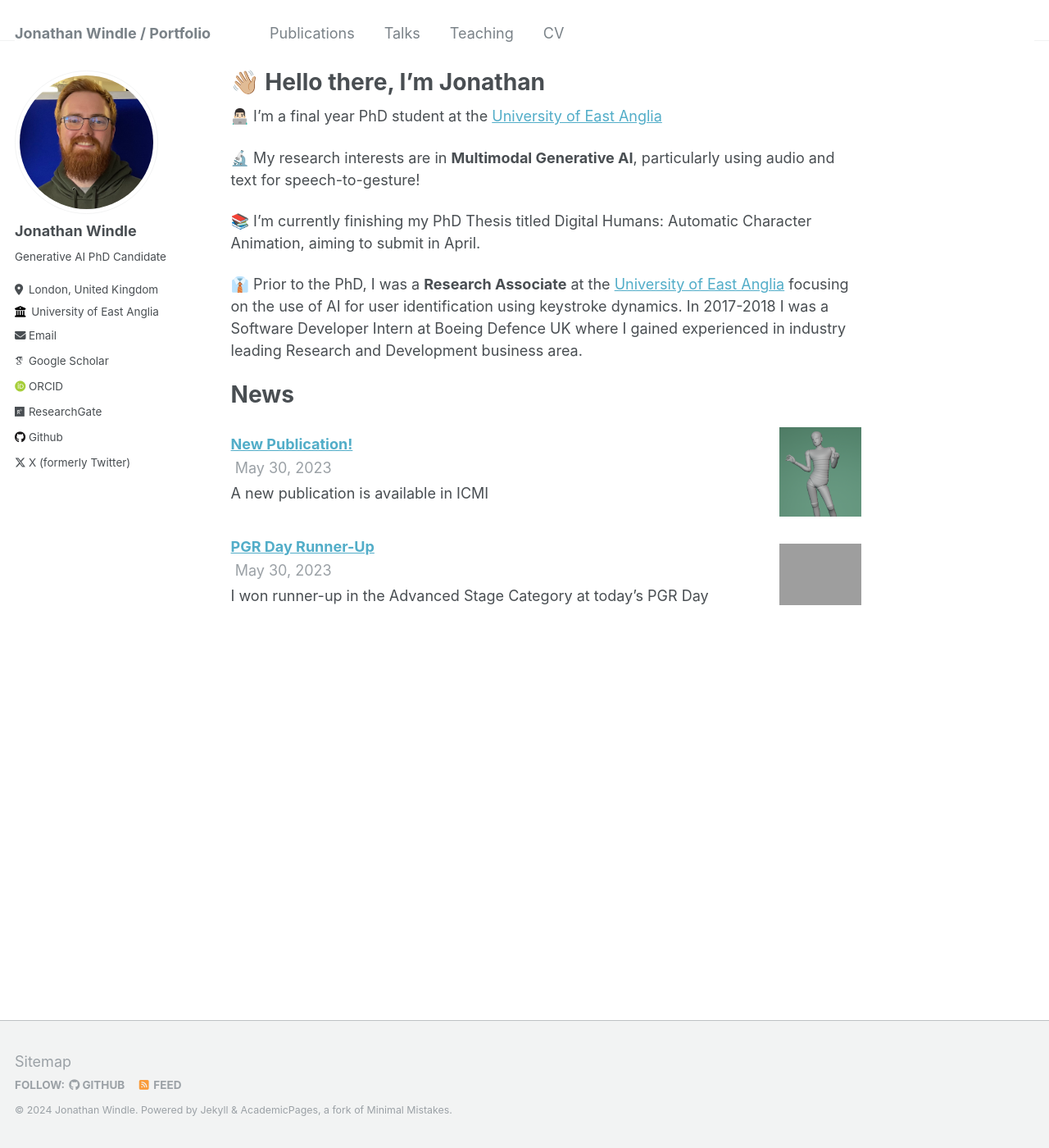
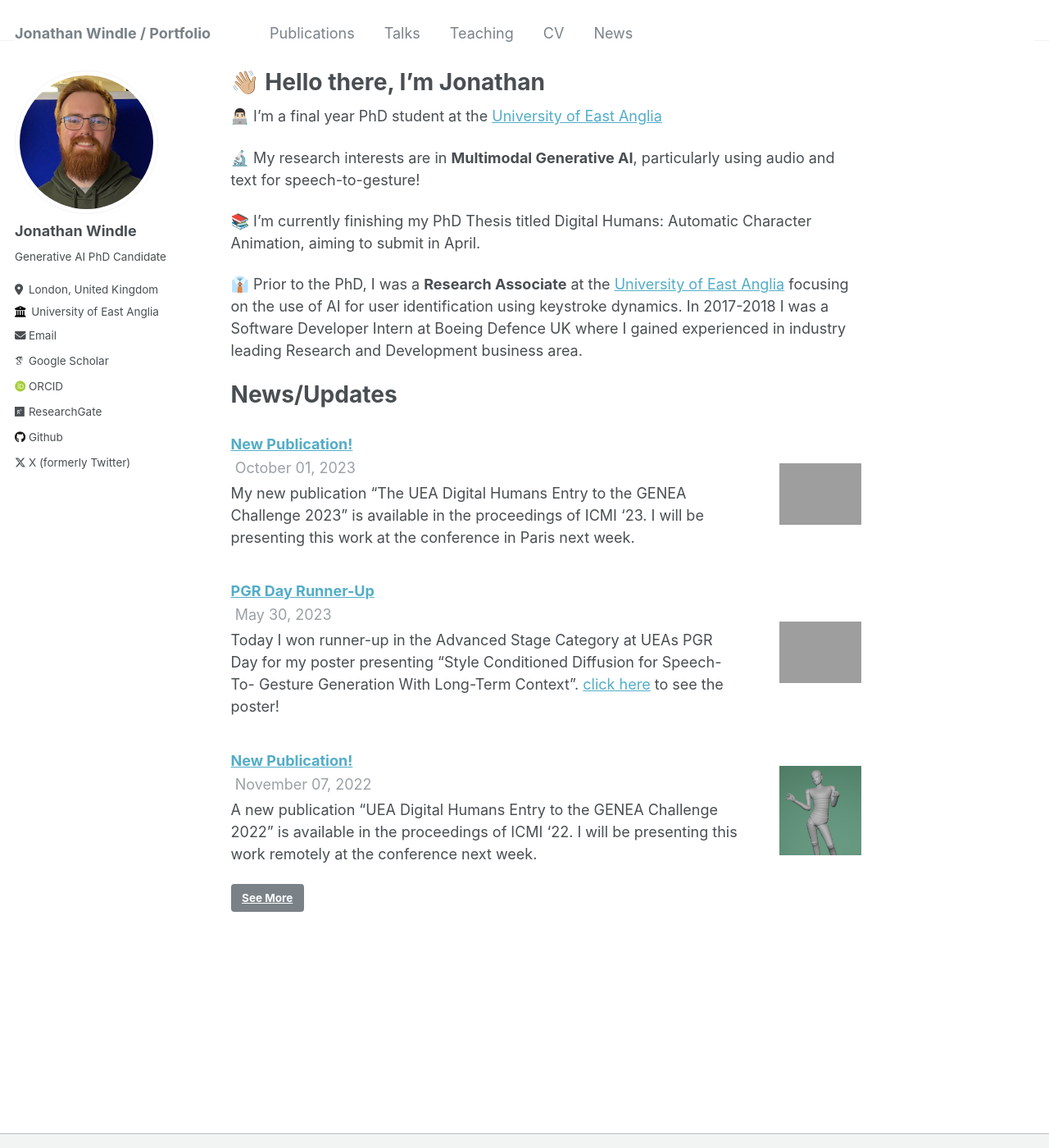
Before and after one commit to JonathanPWindle/jonathanpwindle.github.io, a Jekyll site: the page built from _pages/about.md, in a window 1280 px wide and 1400 px high. Shown: the whole window at 82% size. Built offline with Jekyll 4.4.1, drawn with Linux system fonts in a browser that asks for light colours; some web fonts are replaced.

Commit message:
Added news

```diff
--- a/_data/navigation.yml
+++ b/_data/navigation.yml
@@ -11,3 +11,6 @@ main:
 
   - title: "CV"
     url: /files/Jonathan_Windle_CV.pdf
+
+  - title: "News"
+    url: /news/
--- a/_news/pgr_day.md
+++ b/_news/pgr_day.md
@@ -2,13 +2,12 @@
 title: "PGR Day Runner-Up"
 collection: news
 permalink: /news/pgr_day
-excerpt: "I won runner-up in the Advanced Stage Category at today's PGR Day"
+excerpt: "Today I won runner-up in the Advanced Stage Category at UEAs PGR Day for my poster presenting \"Style Conditioned Diffusion for Speech-To-
+Gesture Generation With Long-Term Context\". [click here](/news/pgr_day) to see the poster!"
 venue: "University of East Anglia"
 date: 2023-05-30
 teaser: pgr_day.jpeg
 location: "Norwich, UK"
 ---
 
-I won runner-up in the Advanced Stage Category at today's PGR Day
-
 <embed src="{{ site.baseurl }}/files/jonathan-windle-3.pdf" height="200" width="300" type='application/pdf'>
--- a/_pages/about.md
+++ b/_pages/about.md
@@ -15,8 +15,12 @@ redirect_from:
 
 👔 Prior to the PhD, I was a **Research Associate** at the [University of East Anglia](https://www.uea.ac.uk/) focusing on the use of AI for user identification using keystroke dynamics. In 2017-2018 I was a Software Developer Intern at Boeing Defence UK where I gained experienced in industry leading Research and Development business area.
 
-News
+News/Updates
 ===
-{% for post in site.news reversed %}
+{% assign offs = site.news.size | minus: 3 %}
+{% for post in site.news reversed limit: 3 offset: offs %}
   {% include archive-news.html %}
 {% endfor %}
+<a class="btn btn-primary" data-toggle="collapse" href="{{ base_path }}/news" role="button" aria-expanded="false" aria-controls="collapseExample">
+  See More
+</a>
```
Also changed, not shown: _news/pub_arm.md (added, +10 -0 lines), _news/pub_genea.md (+2 -4 lines), _news/pub_genea23.md (added, +10 -0 lines), _news/pub_iva.md (added, +10 -0 lines), _pages/news.html (added, +16 -0 lines), 1 other file.
